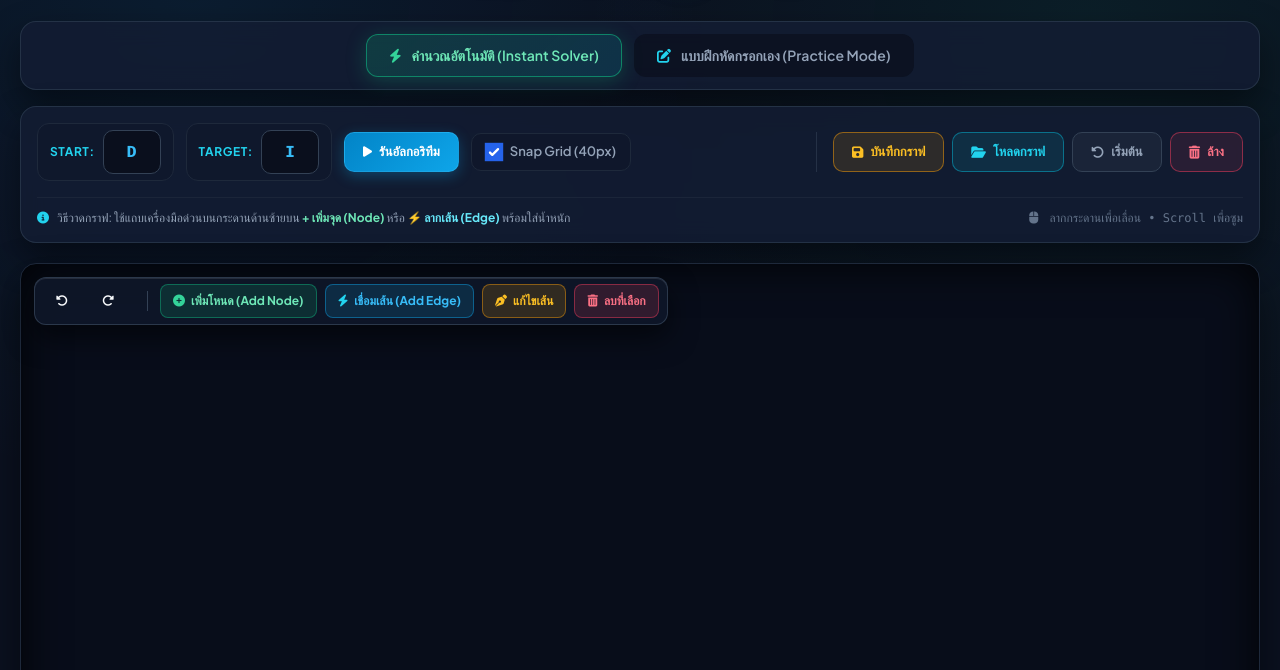
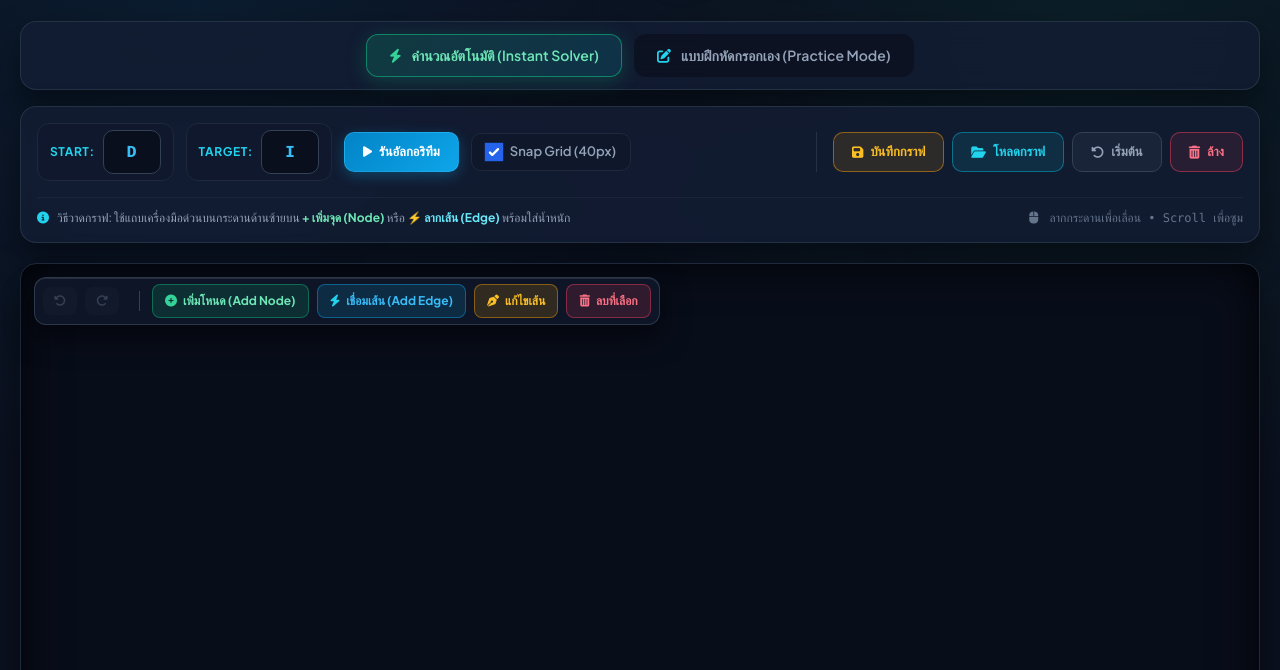
Before and after one commit to SarawutX168/SarawutX168.github.io, a plain HTML site: page index.html in a window 1280 px wide. Shown: the part 130-800 px from the top of the page. Drawn offline with nearby package versions, Linux system fonts and the light colour scheme.

Commit message:
Update main.css

```diff
--- a/main.css
+++ b/main.css
@@ -504,3 +504,23 @@
             transform: translateY(0);
             opacity: 1;
         }
+
+.tool-btn-history {
+    background: rgba(148, 163, 184, 0.1);
+    border-color: transparent;
+    color: #94a3b8;
+    padding: 7px 10px;
+}
+.tool-btn-history:hover:not(:disabled) {
+    background: rgba(255, 255, 255, 0.1);
+    color: #fff;
+    border-color: #cbd5e1;
+}
+
+/* เมื่อปุ่มกดไม่ได้ (ไม่มีประวัติให้ย้อน) */
+.graph-tool-btn:disabled {
+    opacity: 0.3;
+    cursor: not-allowed;
+    transform: none !important;
+    box-shadow: none !important;
+}
```
